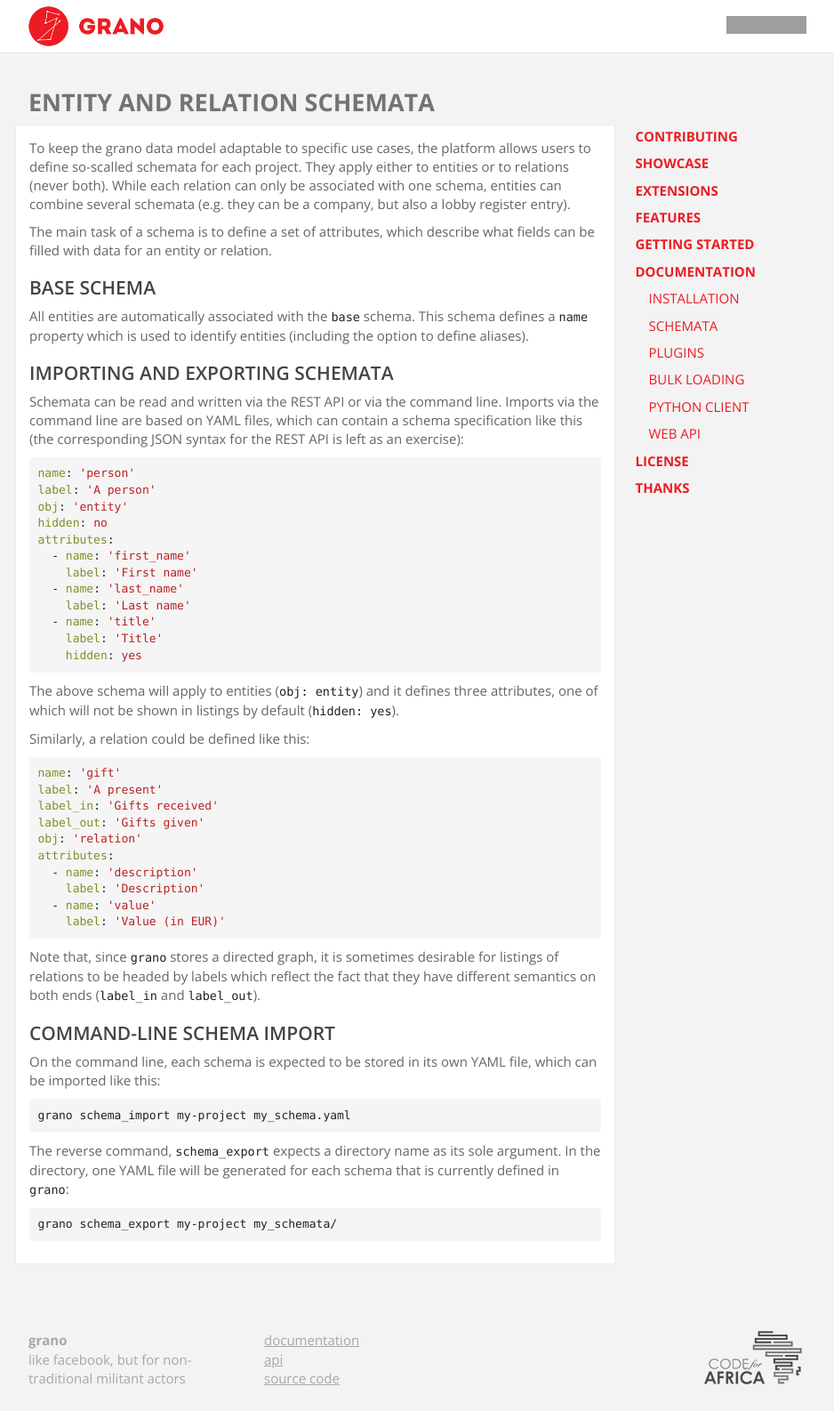
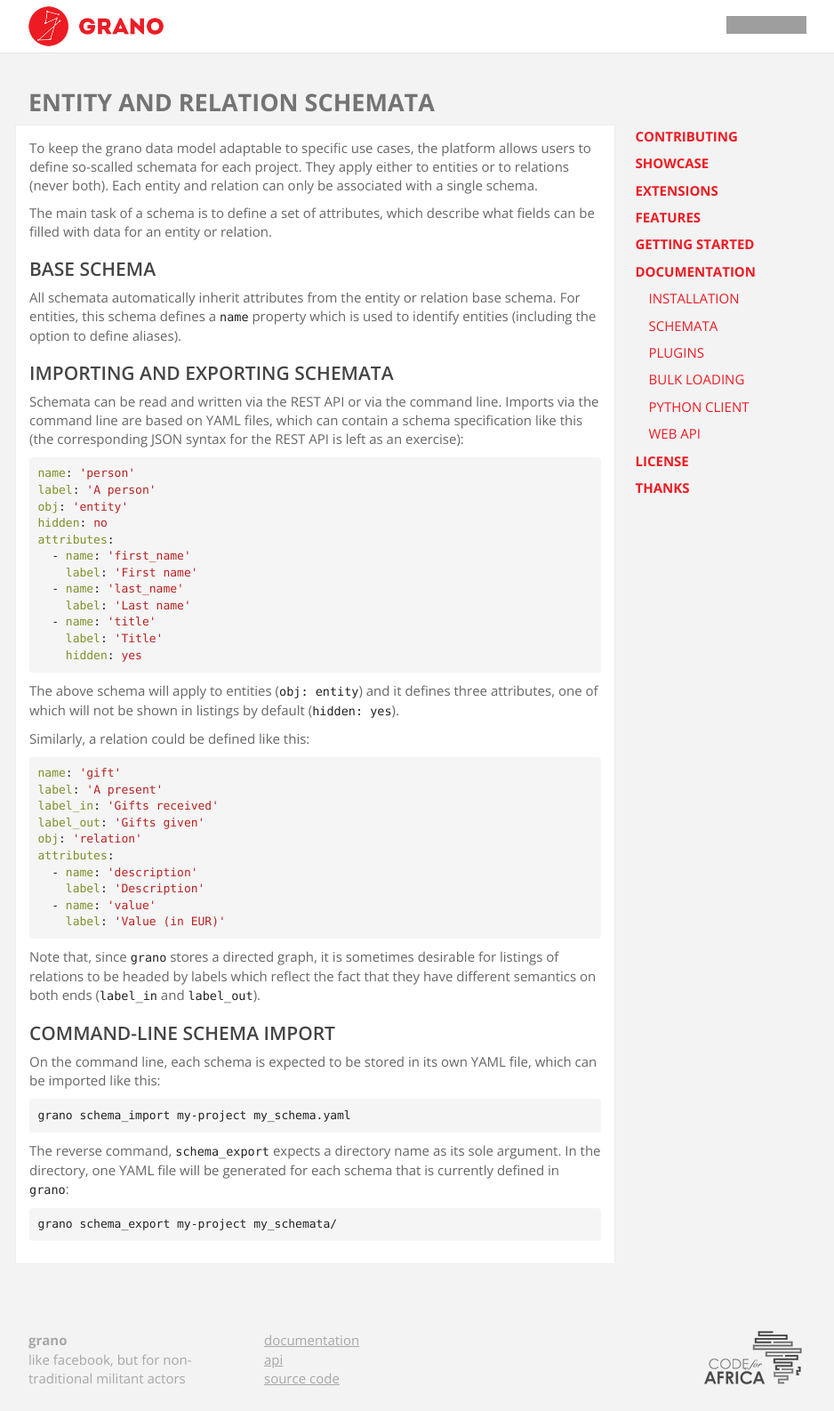
Before and after one commit to ANCIR/granoproject.org, a Jekyll site: the page built from docs/2-schema.md, in a window 1280 px wide. Shown: the whole page at 89% size, without its empty margins (173-1111 px from the left). Built offline with Jekyll 4.4.1, drawn with Linux system fonts in a browser that asks for light colours; nearby versions of some CDN libraries; Markdown is read by kramdown in place of the engine named in the settings; grey boxes are pictures that could not be loaded.

Commit message:
Change references to multi-schema entities.

```diff
--- a/_data/extensions.yaml
+++ b/_data/extensions.yaml
@@ -24,11 +24,6 @@
   repo: granoproject/grano-opencorporates
   state: beta
 
-- title: grano-ql
-  description: 'Provides an experimental, MQL-inspired query interface for graph searches in grano.'
-  repo: granoproject/grano-ql
-  state: alpha
-
 - title: linked-grano
   description: 'Duplicates grano data into an RDF triple store and allows users to run graph searches against that data.'
   repo: pudo/linked-grano
--- a/docs/2-schema.md
+++ b/docs/2-schema.md
@@ -6,14 +6,14 @@
 permalink: docs/schema/
 ---
 
-To keep the grano data model adaptable to specific use cases, the platform allows users to define so-scalled schemata for each project. They apply either to entities or to relations (never both). While each relation can only be associated with one schema, entities can combine several schemata (e.g. they can be a company, but also a lobby register entry).
+To keep the grano data model adaptable to specific use cases, the platform allows users to define so-scalled schemata for each project. They apply either to entities or to relations (never both). Each entity and relation can only be associated with a single schema.
 
 The main task of a schema is to define a set of attributes, which describe what fields can be filled with data for an entity or relation.
 
 
 ## Base schema
 
-All entities are automatically associated with the ``base`` schema. This schema defines a ``name`` property which is used to identify entities (including the option to define aliases).
+All schemata automatically inherit attributes from the entity or relation base schema. For entities, this schema defines a ``name`` property which is used to identify entities (including the option to define aliases).
 
 
 ## Importing and exporting schemata
```
Also changed, not shown: docs/1-install.md (+1 -1 lines), docs/4-bulk-loader.md (+2 -2 lines), docs/index.md (+1 -2 lines).
